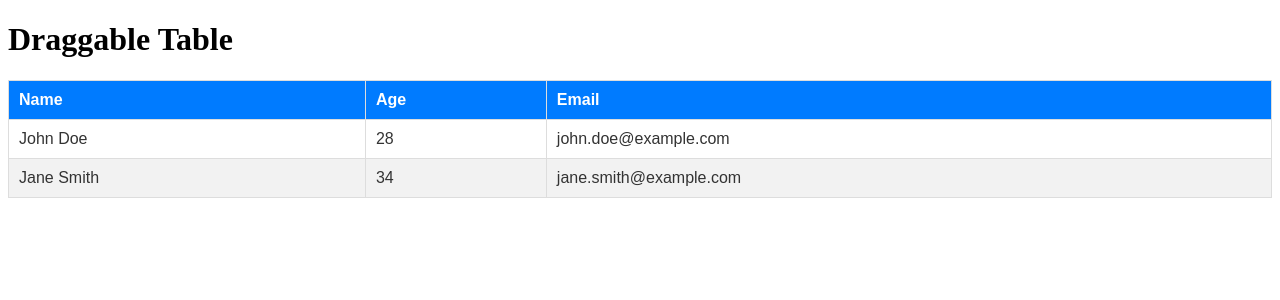
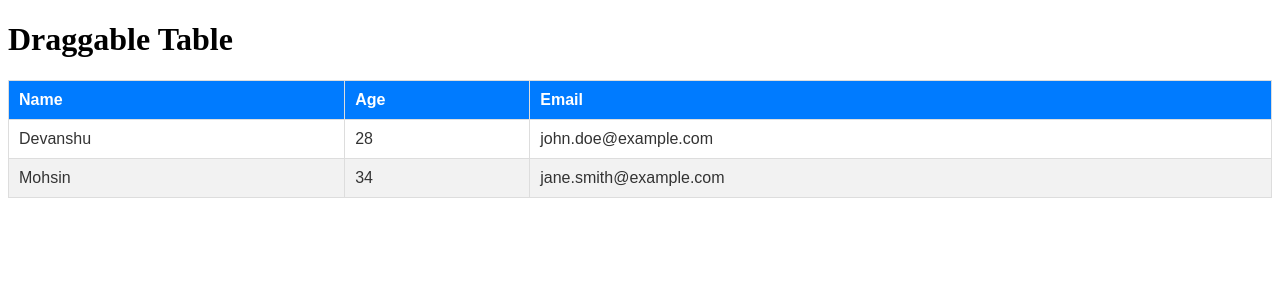
Before and after one commit to devanshu-73/Xduce_Python, a React (Vite) app in the folder Dragable-column/: page / in a window 1280 px wide. Shown: the top 300 px of the page. Built offline with nearby package versions, Linux system fonts and the light colour scheme.

Commit message:
Draggable Columns

```diff
--- a/Dragable-column/src/App.jsx
+++ b/Dragable-column/src/App.jsx
@@ -11,7 +11,7 @@ const App = () => {
       return JSON.parse(savedColumns);
     }
     return [
-      { id: 'col-1', title: 'Name', data: ['John Doe', 'Jane Smith'] },
+      { id: 'col-1', title: 'Name', data: ['Devanshu', 'Mohsin'] },
       { id: 'col-2', title: 'Age', data: ['28', '34'] },
       { id: 'col-3', title: 'Email', data: ['john.doe@example.com', 'jane.smith@example.com'] },
     ];
```
